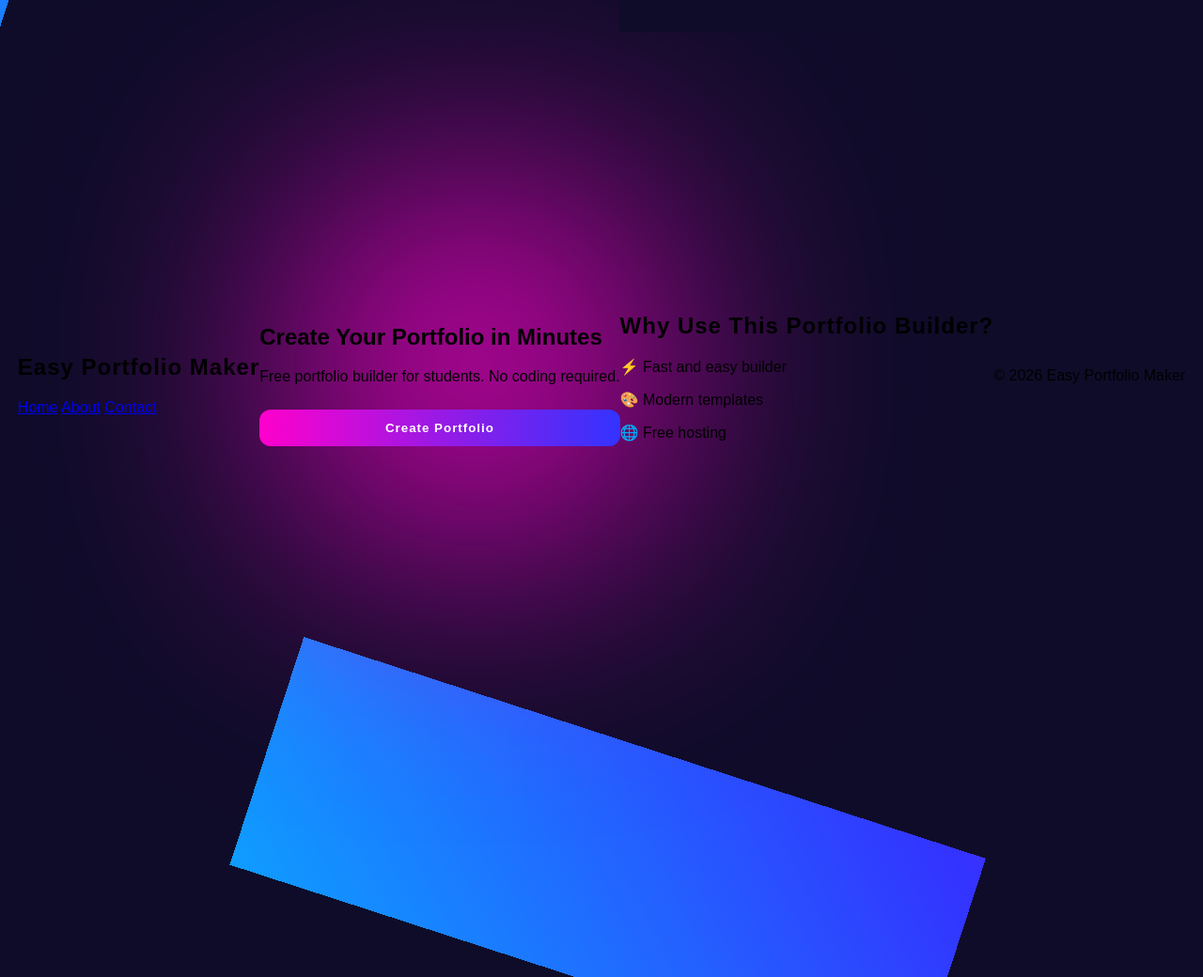
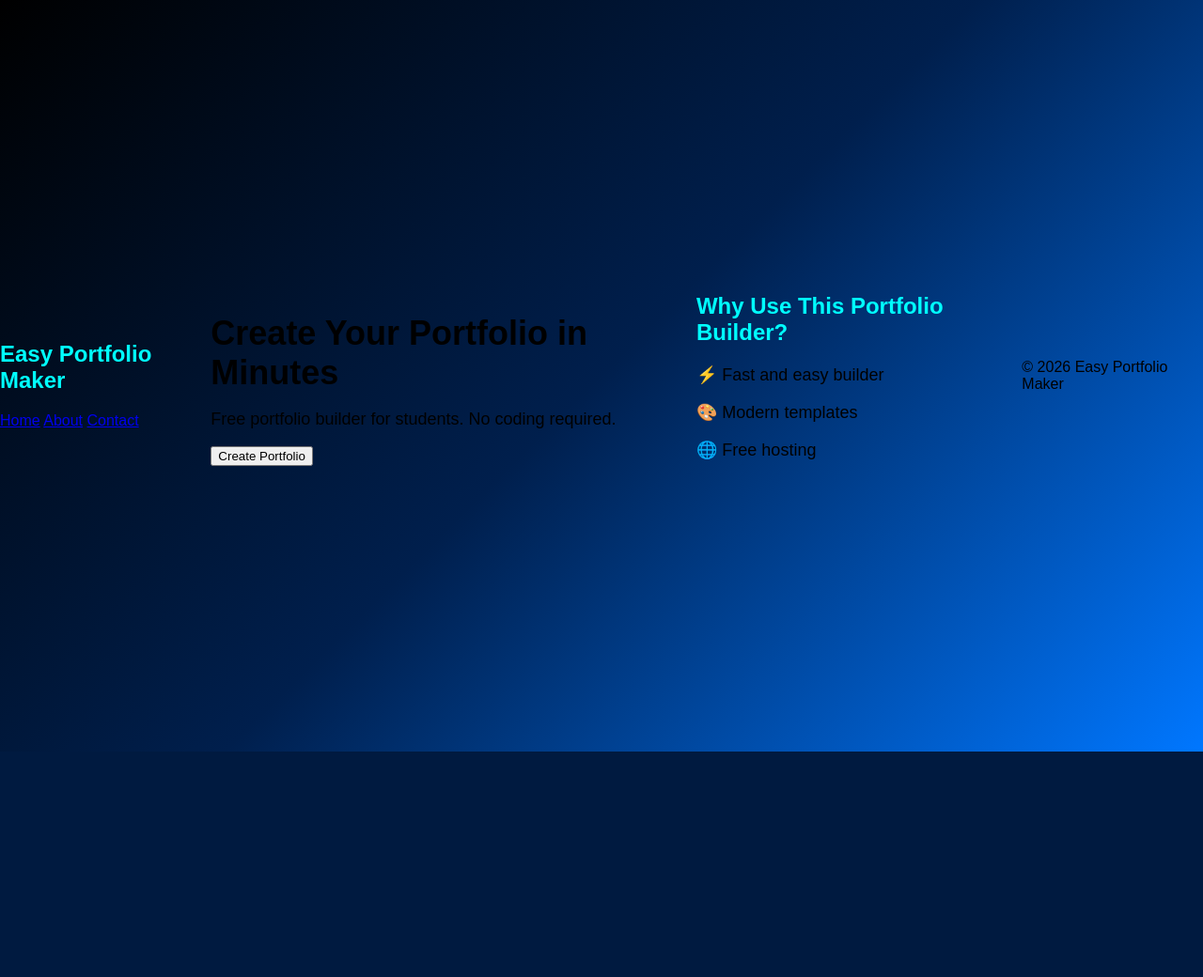
Before and after one commit to senapatisoumik88-collab/student-portfolio-builder, a Flask app: template templates/index.html in a window 1280 px wide; the page is wider, and only the part inside the window is pictured. Shown: the top 1040 px of that part at 94% size. After the commit the page ends 800 px from the top of that part, so only its background shows below. Run offline with Flask 3, Linux system fonts and the light colour scheme; the template is opened without the code that fills it, so the values that code supplies are empty.

Commit message:
Update style.css

```diff
--- a/static/style.css
+++ b/static/style.css
@@ -1,116 +1,69 @@
-/* ===== BODY BACKGROUND ===== */
 body {
     margin: 0;
+    padding: 0;
+    font-family: Arial, sans-serif;
     height: 100vh;
-  font-family: Arial, sans-serif;
     display: flex;
     justify-content: center;
     align-items: center;
+    background: linear-gradient(135deg, #000000, #001f4d, #0077ff);
     overflow: hidden;
-  background: #0f0c29;
 }
 
-/* Animated Gradient */
-body::before {
-  content: "";
-  position: absolute;
-  width: 200%;
-  height: 200%;
-  background: linear-gradient(45deg, #ff00cc, #3333ff, #00c9ff, #92fe9d);
-  animation: moveBG 12s linear infinite;
-  z-index: -2;
+.card {
+    width: 350px;
+    padding: 35px;
+    border-radius: 25px;
+    text-align: center;
+    color: white;
+    background: rgba(255,255,255,0.08);
+    backdrop-filter: blur(15px);
+    box-shadow: 0 8px 32px rgba(0,0,0,0.4);
+    transition: 0.4s;
 }
 
-@keyframes moveBG {
-  0% { transform: translate(-25%, -25%) rotate(0deg); }
-  100% { transform: translate(-25%, -25%) rotate(360deg); }
+.card:hover {
+    transform: scale(1.05);
 }
 
-/* Glow Effect */
-body::after {
-  content: "";
-  position: absolute;
-  width: 500px;
-  height: 500px;
-  background: radial-gradient(circle, #ff00cc, transparent);
-  filter: blur(120px);
-  top: 10%;
-  left: 20%;
-  animation: float 6s ease-in-out infinite alternate;
-  z-index: -1;
+.profile-img {
+    width: 120px;
+    height: 120px;
+    border-radius: 50%;
+    border: 4px solid white;
+    margin-bottom: 15px;
 }
 
-@keyframes float {
-  from { transform: translateY(0px); }
-  to { transform: translateY(60px); }
-}
-
-/* ===== FORM CONTAINER ===== */
-.form-container {
-  background: rgba(255, 255, 255, 0.12);
-  padding: 35px;
-  border-radius: 20px;
-  backdrop-filter: blur(25px);
-  box-shadow: 0 10px 50px rgba(0,0,0,0.6);
-  width: 320px;
-  text-align: center;
-  color: white;
-  border: 1px solid rgba(255,255,255,0.25);
+h1 {
+    font-size: 36px;
+    margin-bottom: 10px;
 }
 
 h2 {
-  margin-bottom: 20px;
-  letter-spacing: 1px;
+    color: #00ffff;
+    margin-top: 20px;
 }
 
-/* ===== INPUTS ===== */
-input {
-  width: 100%;
-  padding: 12px;
-  margin: 10px 0;
-  border-radius: 10px;
-  border: none;
-  outline: none;
-  background: rgba(255,255,255,0.2);
-  color: white;
-  font-size: 14px;
+p {
+    font-size: 18px;
 }
 
-input::placeholder {
-  color: #ddd;
+.buttons {
+    margin-top: 25px;
 }
 
-input:focus {
-  box-shadow: 0 0 15px #00c9ff;
+.buttons a {
+    text-decoration: none;
+    background: #00ffff;
+    color: black;
+    padding: 12px 22px;
+    border-radius: 10px;
+    margin: 10px;
+    font-weight: bold;
+    transition: 0.3s;
 }
 
-input:hover {
-  background: rgba(255,255,255,0.3);
+.buttons a:hover {
+    background: white;
+    transform: scale(1.1);
 }
-
-/* ===== BUTTON ===== */
-button {
-  width: 100%;
-  padding: 12px;
-  border-radius: 12px;
-  border: none;
-  background: linear-gradient(90deg, #ff00cc, #3333ff);
-  color: white;
-  font-weight: bold;
-  cursor: pointer;
-  transition: all 0.3s ease;
-  letter-spacing: 1px;
-  margin-top: 10px;
-}
-
-button:hover {
-  transform: scale(1.1);
-  box-shadow: 0 0 25px #ff00cc;
-}
-
-/* ===== MOBILE RESPONSIVE ===== */
-@media (max-width: 600px) {
-  .form-container {
-    width: 90%;
-  }
-}
```
Lines whose indentation alone changed are shown as unchanged.
